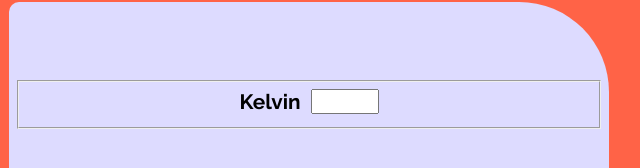
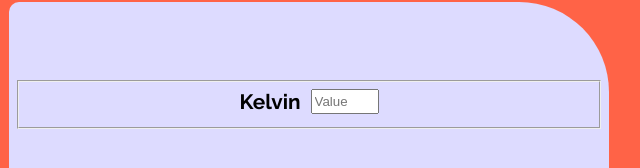
Before and after one commit to Odisseu93/Kelvin-_conveter, a plain HTML site: page index.html in a window 1280 px wide. Shown: the part 137-305 px from the top of the page, 331-971 px from the left. Drawn offline with Linux system fonts and the light colour scheme.

Commit message:
add placeholder in #inp_kelvin

```diff
--- a/index.html
+++ b/index.html
@@ -19,7 +19,7 @@
             <strong>Kelvin</strong>
           </span>
         </label>
-        <input type="number" class="field-1-inp-kelvin" id="inp_kelvin">
+        <input type="number"  placeholder="Value" class="field-1-inp-kelvin" id="inp_kelvin">
       </fieldset>
       <fieldset class="field-2">
         <div class="radioGroup">
```
